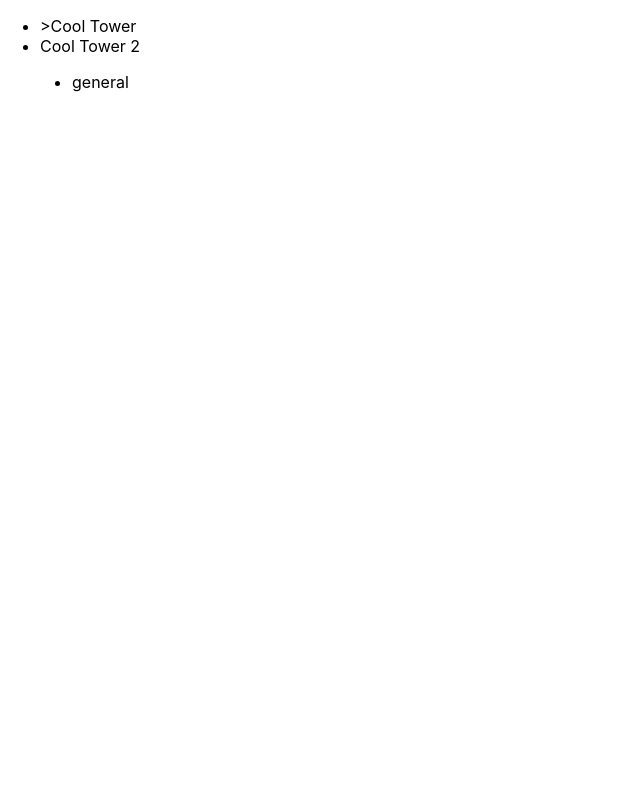
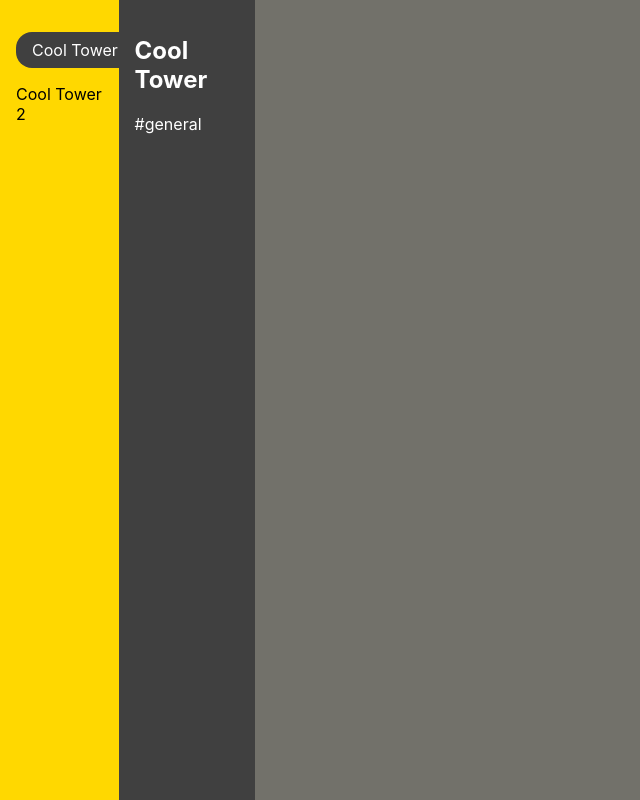
Before and after one commit to IncPlusPlus/beacon-frontend, a React (Create React App) app: page / in a window 1280 px wide. Both pictures are taken after a click on the item "Cool Tower". Shown: the whole page, without its empty margins (0-640 px from the left). Built offline with nearby package versions, Linux system fonts and the light colour scheme.

Commit message:
made it look good

```diff
--- a/public/index.html
+++ b/public/index.html
@@ -24,7 +24,7 @@
       work correctly both with client-side routing and a non-root public URL.
       Learn how to configure a non-root public URL by running `npm run build`.
     -->
-    <title>React App</title>
+    <title>Beacon</title>
   </head>
   <body>
     <noscript>You need to enable JavaScript to run this app.</noscript>
--- a/src/App.js
+++ b/src/App.js
@@ -1,5 +1,3 @@
-import './App.css';
-
 import TowerList from './components/TowerList.js';
 import ChannelList from './components/ChannelList.js';
 import React from 'react';
@@ -19,7 +17,47 @@ const DUMMY_DATA = {
               id: "00000000",
               author: "000000000",
               content: "Hello, world!"
-            }
+            },
+            {
+              id: "00000000",
+              author: "000000000",
+              content: "Hello, world!"
+            },
+            {
+              id: "00000000",
+              author: "000000000",
+              content: "Hello, world!"
+            },
+            {
+              id: "00000000",
+              author: "000000000",
+              content: "Hello, world!"
+            },
+            {
+              id: "00000000",
+              author: "000000000",
+              content: "Hello, world!"
+            },
+            {
+              id: "00000000",
+              author: "000000000",
+              content: "Hello, world!"
+            },
+            {
+              id: "00000000",
+              author: "000000000",
+              content: "Hello, world!"
+            },
+            {
+              id: "00000000",
+              author: "000000000",
+              content: "Hello, world!"
+            },
+            {
+              id: "00000000",
+              author: "000000000",
+              content: "Hello, world!"
+            },
           ]
         }
       },
@@ -78,6 +116,9 @@ class App extends React.Component {
       let cache = this.state.selectedChannelCache;
       cache[this.state.towerId] = id;
 
+      // this is just a nice little feature
+      document.title = '#' + DUMMY_DATA.towers[this.state.towerId].channels[id].name;
+
       this.setState({
         towerId: this.state.towerId,
         channelId: id,
@@ -91,19 +132,14 @@ class App extends React.Component {
 
     // only show the channel list when valid
     const channelList = this.state.towerId !== "" ?
-    <ChannelList channels={DUMMY_DATA.towers[this.state.towerId].channels} selected={this.state.channelId} onClick={this.selectChannel}/>
+    <ChannelList serverName={DUMMY_DATA.towers[this.state.towerId].name} channels={DUMMY_DATA.towers[this.state.towerId].channels} selected={this.state.channelId} onClick={this.selectChannel}/>
       : (<div></div>);
 
-      console.log(2);
-    const messagePane = this.state.towerId !== "" && this.state.channelId !== "" ?
-      <MessagePane messages={DUMMY_DATA.towers[this.state.towerId].channels[this.state.channelId].messages}/>
-      : <div></div>
-
     return (
-      <div>
+      <div className='appContainer'>
         <TowerList towers={DUMMY_DATA.towers} selected={this.state.towerId} onClick={this.selectTower}/>
         {channelList}
-        {messagePane}
+        <MessagePane messages={(this.state.towerId !== "" && this.state.channelId !== "") ? DUMMY_DATA.towers[this.state.towerId].channels[this.state.channelId].messages : []}/>
       </div>
     );
   }
--- a/src/components/ChannelList.js
+++ b/src/components/ChannelList.js
@@ -6,17 +6,18 @@ class ChannelList extends React.Component {
         let channels = [];
         Object.values(this.props.channels).forEach(channel => {
             let displayedName = channel.name;
-            if (channel.id === this.props.selected) {
-                displayedName = ">" + displayedName;
-            }
             // create list element
-            channels.push(<li key={channel.id} class='channelIcon' onClick={() => this.props.onClick(channel.id)}>{displayedName}</li>);
+            channels.push(<li  className={'channelIcon' + (channel.id == this.props.selected ? ' selected' : '')}
+                key={channel.id} onClick={() => this.props.onClick(channel.id)}>{displayedName}</li>);
         })
 
         return (
-            <ul>
-                {channels}
-            </ul>
+            <div className='serverDetailsPanel'>
+                <h2>{this.props.serverName}</h2>
+                <ul className='channelList'>
+                    {channels}
+                </ul>
+            </div>
         );
     }
 }
--- a/src/components/Message.js
+++ b/src/components/Message.js
@@ -2,8 +2,8 @@ import React from 'react';
 
 function Message(props) {
     return (
-        <div>
-            <h3>{props.message.author}</h3>
+        <div className='message'>
+            <strong>{props.message.author}</strong><br/>
             <span>{props.message.content}</span>
         </div>
     );
--- a/src/components/MessagePane.js
+++ b/src/components/MessagePane.js
@@ -3,7 +3,7 @@ import Message from './Message';
 
 function MessagePane(props) {
     return (
-        <ul>
+        <ul className='messagePane'>
             {props.messages.map(
                 (msg) => <Message key={msg.id} message={msg}/>
             )}
--- a/src/components/TowerList.js
+++ b/src/components/TowerList.js
@@ -9,15 +9,13 @@ class TowerList extends React.Component {
 
         Object.values(this.props.towers).forEach(tower => {
             let displayedName = tower.name;
-            if (tower.id === this.props.selected) {
-                displayedName = ">" + displayedName;
-            }
             // create list element
-            towers.push(<li key={tower.id} class='serverIcon' onClick={() => this.props.onClick(tower.id)}>{displayedName}</li>);
+            towers.push(<li className={'towerIcon' + (tower.id == this.props.selected ? ' selected' : '')}
+                key={tower.id} onClick={() => this.props.onClick(tower.id)}>{displayedName}</li>);
         })
 
         return (
-            <ul>
+            <ul className='towerList'>
                 {towers}
             </ul>
         );
--- a/src/index.css
+++ b/src/index.css
@@ -1,5 +1,9 @@
+html, body {
+  margin: 0;
+  height: 100%;
+}
+
 body {
-  margin: 0;
   font-family: -apple-system, BlinkMacSystemFont, 'Segoe UI', 'Roboto', 'Oxygen',
     'Ubuntu', 'Cantarell', 'Fira Sans', 'Droid Sans', 'Helvetica Neue',
     sans-serif;
@@ -7,23 +11,97 @@ body {
   -moz-osx-font-smoothing: grayscale;
 }
 
+#root {
+  width: 100%;
+  height:100%;
+}
+
 code {
   font-family: source-code-pro, Menlo, Monaco, Consolas, 'Courier New',
     monospace;
 }
 
-.serverIcon {
+.appContainer {
+  display: flex;
+  flex-direction: row;
 
-}
-.serverIcon:hover {
-  color: grey;
-  cursor: pointer;
-  text-decoration: underline;
+  height: 100%;
 }
 
+.towerList {
+  background-color: #FFD800;
+
+  padding: 16px;
+  max-width: 128px;
+
+  list-style: none;
+  margin: 0;
+}
+
+.towerIcon {
+  margin: 16px 0
+}
+.towerIcon:hover {
+  font-weight: bold;
+  cursor: pointer;
+}
+.towerIcon.selected {
+  background-color: #404040;
+  color:white;
+  padding: 8px;
+  padding-left: 16px;
+  width: 100%;
+
+  border-radius: 16px 0 0 16px;
+}
+
+.serverDetailsPanel {
+  color: white;
+  background-color: #404040;
+
+  padding: 16px;
+  margin: 0;
+}
+.channelList {
+  list-style: none;
+  padding: 0;
+}
 .channelIcon {
-  margin-left: 32px;
+  margin: 16px 0
 }
 .channelIcon:hover {
-  margin-left: 40px;
+  font-weight: bold;
+  cursor: pointer;
 }
+.channelIcon.selected {
+  background-color: #72716A;
+  font-weight: bold;
+  padding: 8px;
+  padding-left: 16px;
+  width: 100%;
+
+  border-radius: 16px 0 0 16px;
+}
+.channelIcon::before {
+  content: '#';
+}
+
+.messagePane {
+  background-color: #72716A;
+  margin: 0;
+  width: 100%;
+
+  padding: 16px 0 0 16px;
+  overflow: scroll;
+}
+.message {
+  color: white;
+  background-color: #54524A;
+  margin: 8px 32px 8px 0;
+  padding: 16px;
+  border-radius: 32px;
+}
+
+.selected::before {
+  font-style: italic;
+}
```
